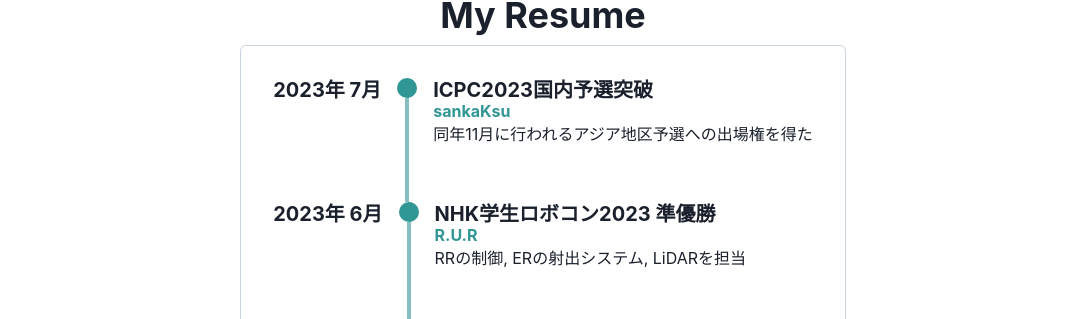
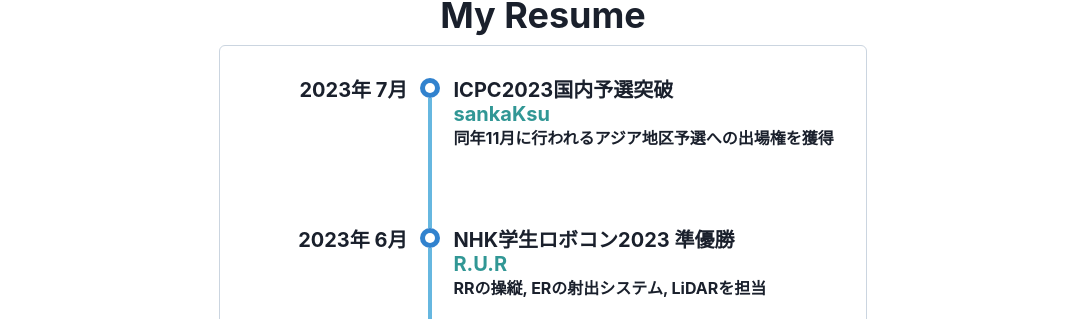
Before and after one commit to Sakasu-TUAT/portfolio2, a Next.js app in the folder my-app/: page / in a window 1280 px wide. Shown: the part 633-952 px from the top of the page, without its empty margins (97-1183 px from the left). Built offline with nearby package versions, Linux system fonts and the light colour scheme.

Commit message:
fix: timeline bar

```diff
--- a/my-app/src/app/components/About.tsx
+++ b/my-app/src/app/components/About.tsx
@@ -1,4 +1,4 @@
-import { Box, Heading, VStack, HStack, Divider } from "@chakra-ui/react";
+import { Box, Spacer, VStack, HStack, Circle, Divider, Grid, GridItem, Heading, Text} from "@chakra-ui/react";
 import ComponentBase from "@/components/Base";
 
 const experienceData = [
@@ -6,13 +6,13 @@
     year: "2023年 7月",
     title: "ICPC2023国内予選突破",
     company: "sankaKsu",
-    description: "同年11月に行われるアジア地区予選への出場権を得た",
+    description: "同年11月に行われるアジア地区予選への出場権を獲得",
   },
   {
     year: "2023年 6月",
     title: "NHK学生ロボコン2023 準優勝",
     company: "R.U.R",
-    description: "RRの制御, ERの射出システム, LiDARを担当",
+    description: "RRの操縦, ERの射出システム, LiDARを担当",
   },
   {
     year: "2022年 6月",
@@ -24,19 +24,20 @@
     year: "2021年 4月",
     title: "東京農工大学入学",
     company: "TUAT",
-    description: "Started my journey as a software developer.",
+    description: "Hello World!",
   },
 ];
 
-function TimeLine() {
+function TimeLine({h} : {h: string}) {
   return (
-    <VStack alignItems="center" spacing={0}>
-      <Box w="20px" h="20px" bg="teal.500" borderRadius="full" />
+    <VStack alignItems="center" spacing={0} h={h}>
+      <Circle size='20px' bg="blue.500" color='white'>
+        <Circle size='10px' bg='white' color='white'></Circle>
+      </Circle>
       <Divider
         orientation="vertical"
-        borderColor="teal.500"
+        borderColor="telegram.500"
         borderWidth="2px"
-        h="100px"
       />
     </VStack>
   )
@@ -44,22 +45,32 @@
 
 function ExperienceTimeline() {
   return (
-    <Box w="100%" alignItems="center">
-      {experienceData.map((experience, index) => (
-        <HStack align="start" spacing={4} key={index}>
-           <Box>
-             <Heading size="md"> {experience.year} </Heading>
-           </Box>
-          <HStack paddingY={0}>
-           <TimeLine />
-          </HStack>
-          <Box>
-            <Heading size="md">{experience.title}</Heading>
-            <Heading size="sm" color="teal.500">{experience.company}</Heading>
-            <p>{experience.description}</p>
-          </Box>
-        </HStack>
-      ))}
+    <Box>
+    {experienceData.map((experience, index) => (
+      <Grid
+        key={index} // 必要なキーを設定
+        templateAreas={`"year divider activity"`}
+        gridTemplateRows={'1fr'}
+        gridTemplateColumns={'2fr 30px 5fr'}
+        minH="150px" // 最小高さを150pxに設定
+        gap='1'
+        color='blackAlpha'
+        fontWeight='bold'
+        w="100%"
+      >
+      <GridItem textAlign='right' bg='' area={'year'}>
+        <Heading size="md"> {experience.year} </Heading>
+      </GridItem>
+      <GridItem pl='2' bg='' area={'divider'}>
+        <TimeLine h={"100%"}/>
+      </GridItem>
+      <GridItem pl='2' bg='' area={'activity'}>
+      <Heading size="md">{experience.title}</Heading>
+      <Heading size="md" color="teal.500">{experience.company}</Heading>
+      <Text overflowWrap="break-word"> {experience.description}</Text>
+      </GridItem>
+    </Grid>
+    ))}
     </Box>
   );
 }
```
